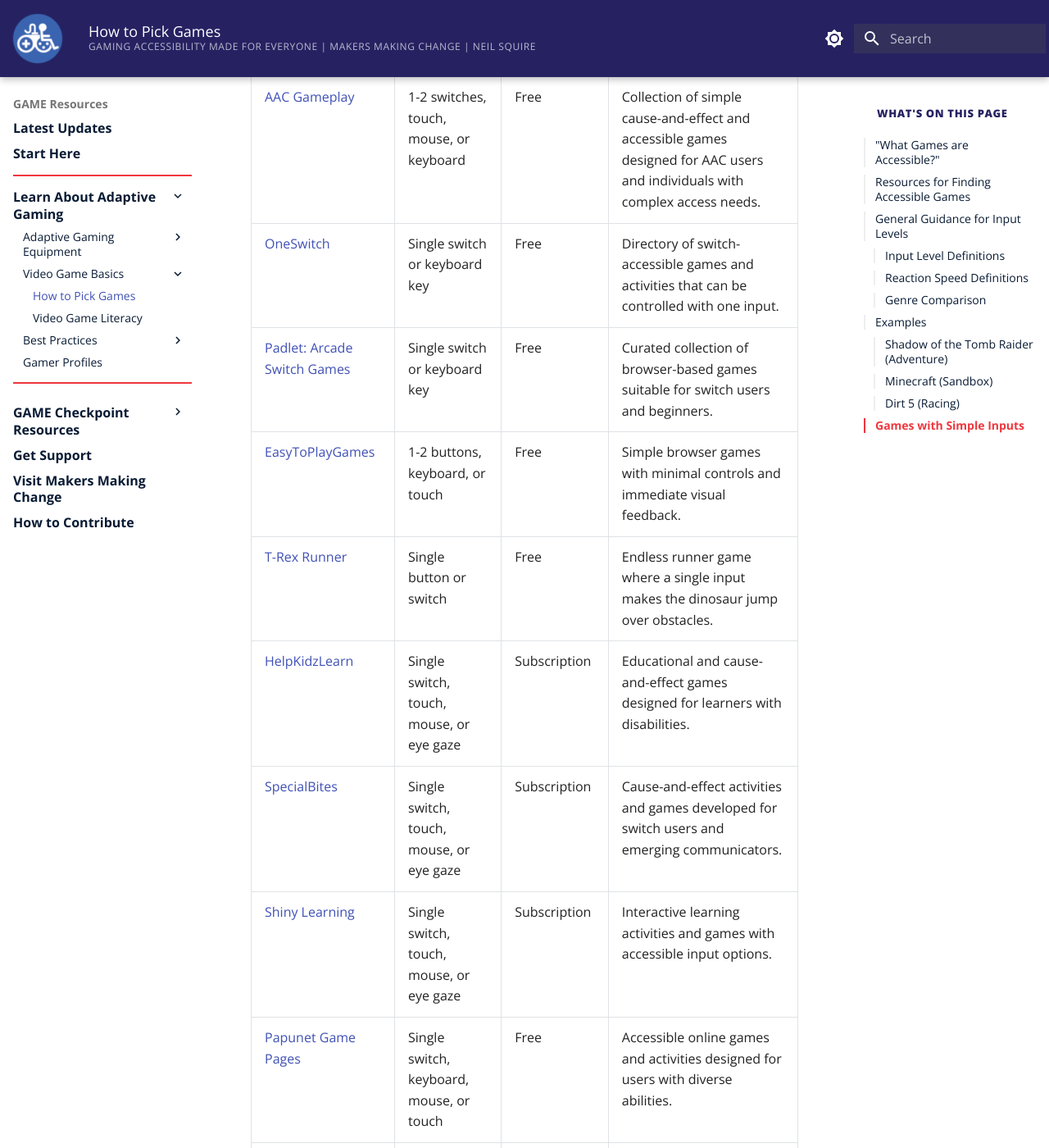
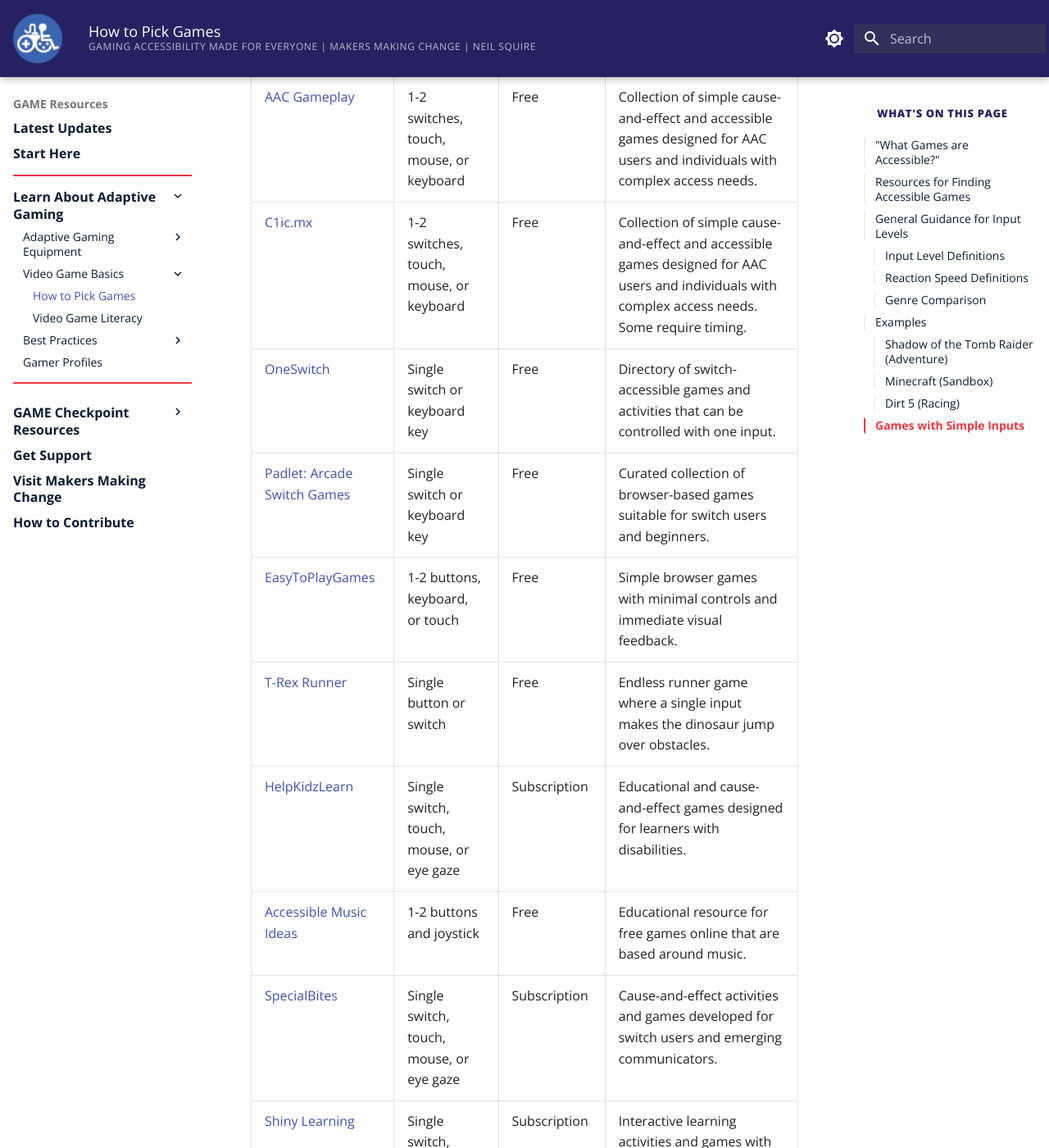
Before and after one commit to makersmakingchange/GAME-Checkpoints, an MkDocs documentation site: the page built from docs/pick-game.md, in a window 1280 px wide and 1400 px high, scrolled down 6705 px. Shown: the whole window at 82% size. Built offline with MkDocs 1.6.1 and Material for MkDocs 9.7.7, drawn with Linux system fonts in a browser that asks for light colours.

Commit message:
Update pick-game.md

```diff
--- a/docs/pick-game.md
+++ b/docs/pick-game.md
@@ -151,11 +151,13 @@
 | Resource | Input Needed | Cost ($CAD) | Description |
 | :--- | :--- | :--- | :--- |
 | [AAC Gameplay](https://aacgameplay.com/) | 1-2 switches, touch, mouse, or keyboard | Free | Collection of simple cause-and-effect and accessible games designed for AAC users and individuals with complex access needs. |
+| [C1ic.mx](https://c1ic.mx/opciones.html) | 1-2 switches, touch, mouse, or keyboard | Free | Collection of simple cause-and-effect and accessible games designed for AAC users and individuals with complex access needs. Some require timing. |
 | [OneSwitch](https://oneswitch.org.uk/art.php?id=28) | Single switch or keyboard key | Free | Directory of switch-accessible games and activities that can be controlled with one input. |
 | [Padlet: Arcade Switch Games](https://padlet.com/loreto5/arcade-switch-games-asbb646i7xsq5cfs) | Single switch or keyboard key | Free | Curated collection of browser-based games suitable for switch users and beginners. |
 | [EasyToPlayGames](https://easytoplaygames.itch.io/) | 1-2 buttons, keyboard, or touch | Free | Simple browser games with minimal controls and immediate visual feedback. |
 | [T-Rex Runner](https://trex-runner.com/) | Single button or switch | Free | Endless runner game where a single input makes the dinosaur jump over obstacles. |
 | [HelpKidzLearn](https://www.helpkidzlearn.com/) | Single switch, touch, mouse, or eye gaze | Subscription | Educational and cause-and-effect games designed for learners with disabilities. |
+| [Accessible Music Ideas](https://gameaccess.info/booklet-specialeffect-accessible-music-ideas/) | 1-2 buttons and joystick | Free | Educational resource for free games online that are based around music. |
 | [SpecialBites](https://specialbites.com/) | Single switch, touch, mouse, or eye gaze | Subscription | Cause-and-effect activities and games developed for switch users and emerging communicators. |
 | [Shiny Learning](https://shinylearning.co.uk/) | Single switch, touch, mouse, or eye gaze | Subscription | Interactive learning activities and games with accessible input options. |
 | [Papunet Game Pages](https://papunet.net/gamepages/games/) | Single switch, keyboard, mouse, or touch | Free | Accessible online games and activities designed for users with diverse abilities. |
```
